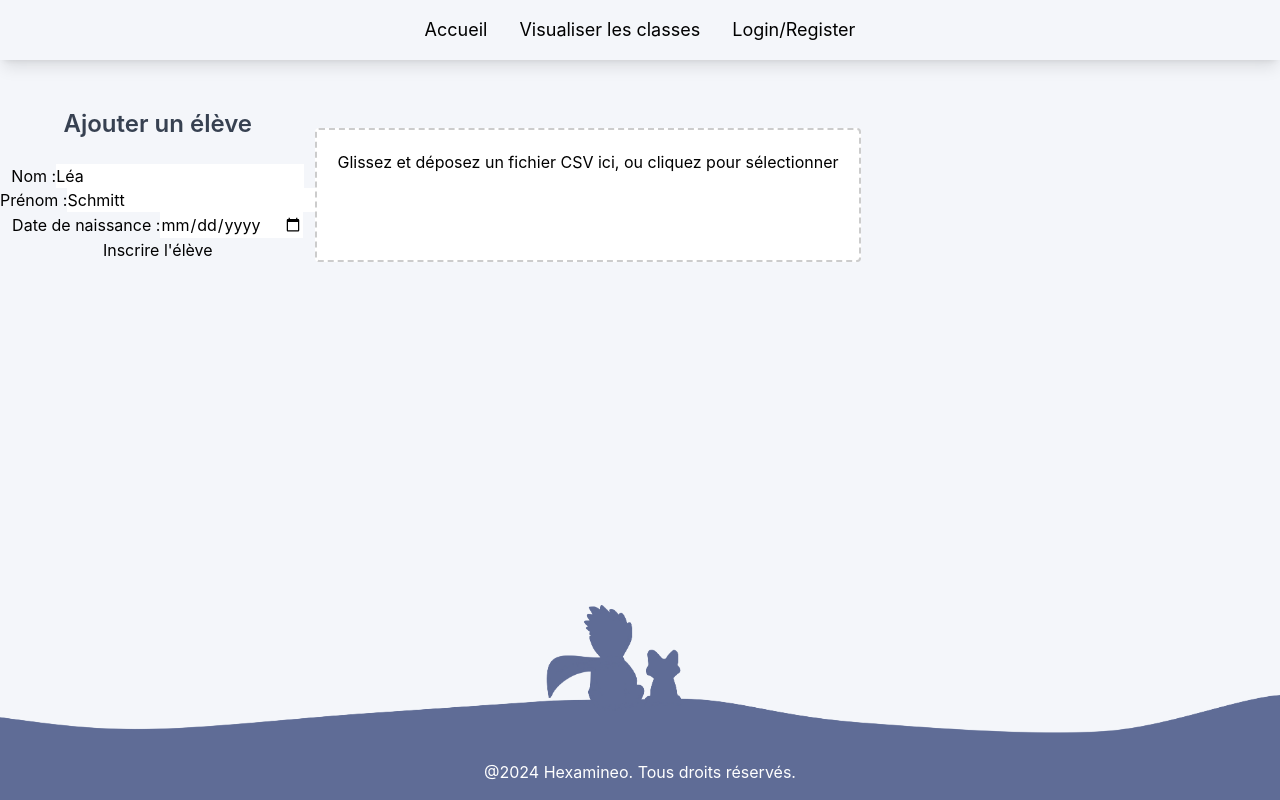
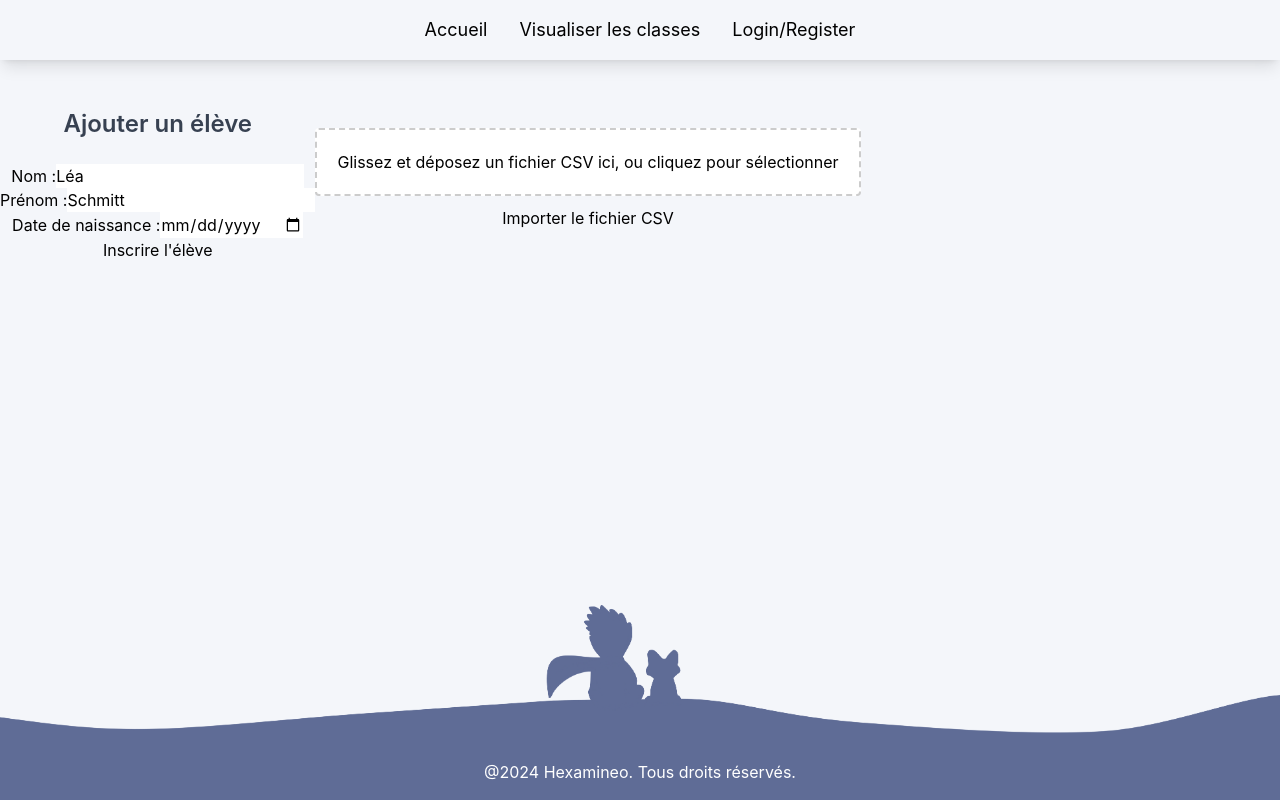
Before and after one commit to leashmt/hexamineo-front, a React (Create React App) app: page / in a window 1280 px wide. Built offline with nearby package versions, Linux system fonts and the light colour scheme.

Commit message:
feat(AddStudent): add CSV file import functionality with user feedback

```diff
--- a/src/pages/AddStudent.jsx
+++ b/src/pages/AddStudent.jsx
@@ -3,7 +3,7 @@ import { useDropzone } from 'react-dropzone';
 
 const AddStudent = () => {
 	const [csvFile, setCsvFile] = useState(null);
-
+	const [message, setMessage] = useState('');
 	const [student, setStudent] = useState({
 		nom: 'Léa',
 		prenom: 'Schmitt',
@@ -47,6 +47,35 @@ const AddStudent = () => {
 		} catch (error) {
 			console.error('Erreur réseau ou serveur :', error);
 			alert('Impossible de se connecter au serveur');
+		}
+	};
+
+	const handleCSVSubmit = async e => {
+		e.preventDefault();
+
+		if (!csvFile) {
+			setMessage('Veuillez sélectionner un fichier CSV.');
+			return;
+		}
+
+		const formData = new FormData();
+		formData.append('csvFile', csvFile);
+
+		try {
+			const response = await fetch('http://localhost:3001/api/import-csv', {
+				method: 'POST',
+				body: formData,
+			});
+
+			if (response.ok) {
+				setMessage('Fichier CSV importé et traité avec succès');
+				setCsvFile(null);
+			} else {
+				setMessage("Erreur lors de l'importation du fichier");
+			}
+		} catch (error) {
+			console.error('Erreur:', error);
+			setMessage('Erreur lors de la connexion au serveur');
 		}
 	};
 
@@ -128,7 +157,7 @@ const AddStudent = () => {
 
 				<button type="submit">Inscrire l'élève</button>
 			</form>
-
+			<form onSubmit={handleCSVSubmit}>
 				<div
 					{...getRootProps()}
 					style={{
@@ -148,6 +177,11 @@ const AddStudent = () => {
 						? 'Déposez le fichier CSV ici...'
 						: 'Glissez et déposez un fichier CSV ici, ou cliquez pour sélectionner'}
 				</div>
+				{message && <p>{message}</p>}
+				<button type="submit" style={{ marginTop: '10px' }}>
+					Importer le fichier CSV
+				</button>
+			</form>
 		</div>
 	);
 };
```
Lines whose indentation alone changed are shown as unchanged.
